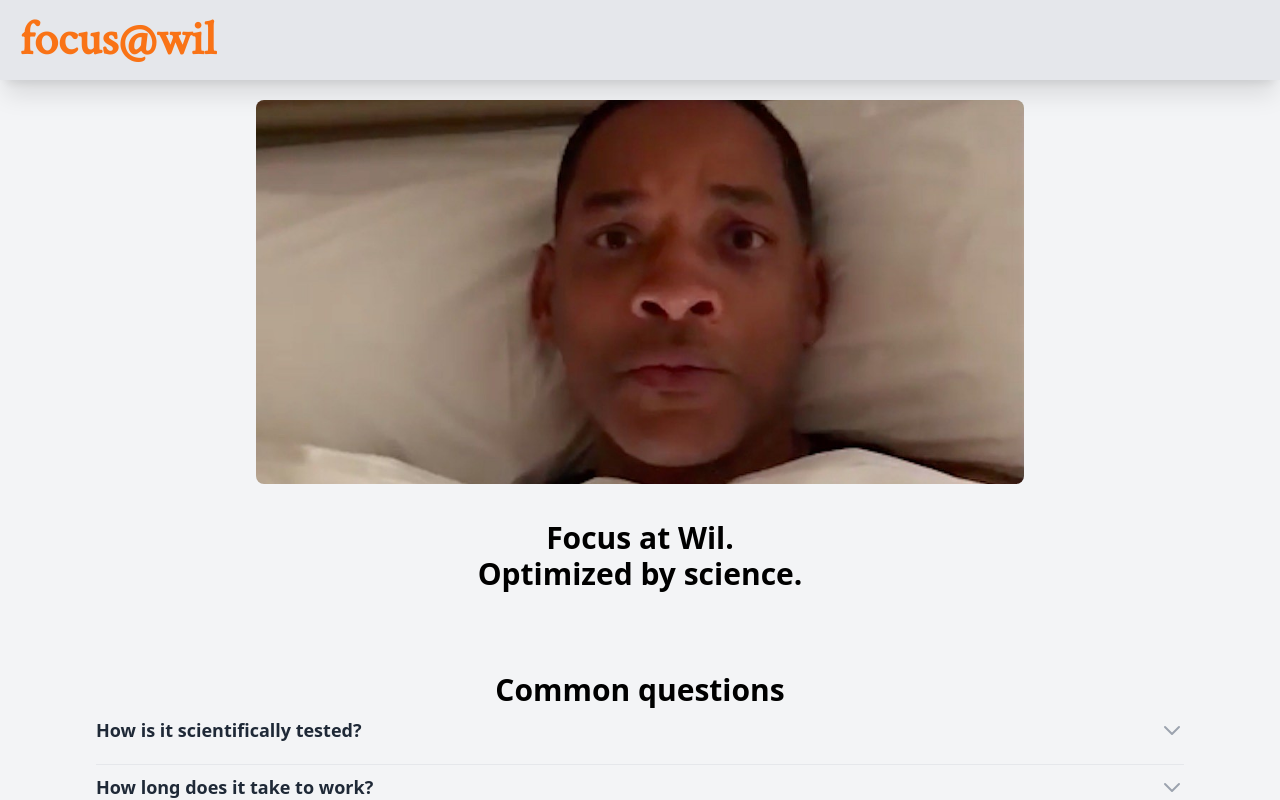
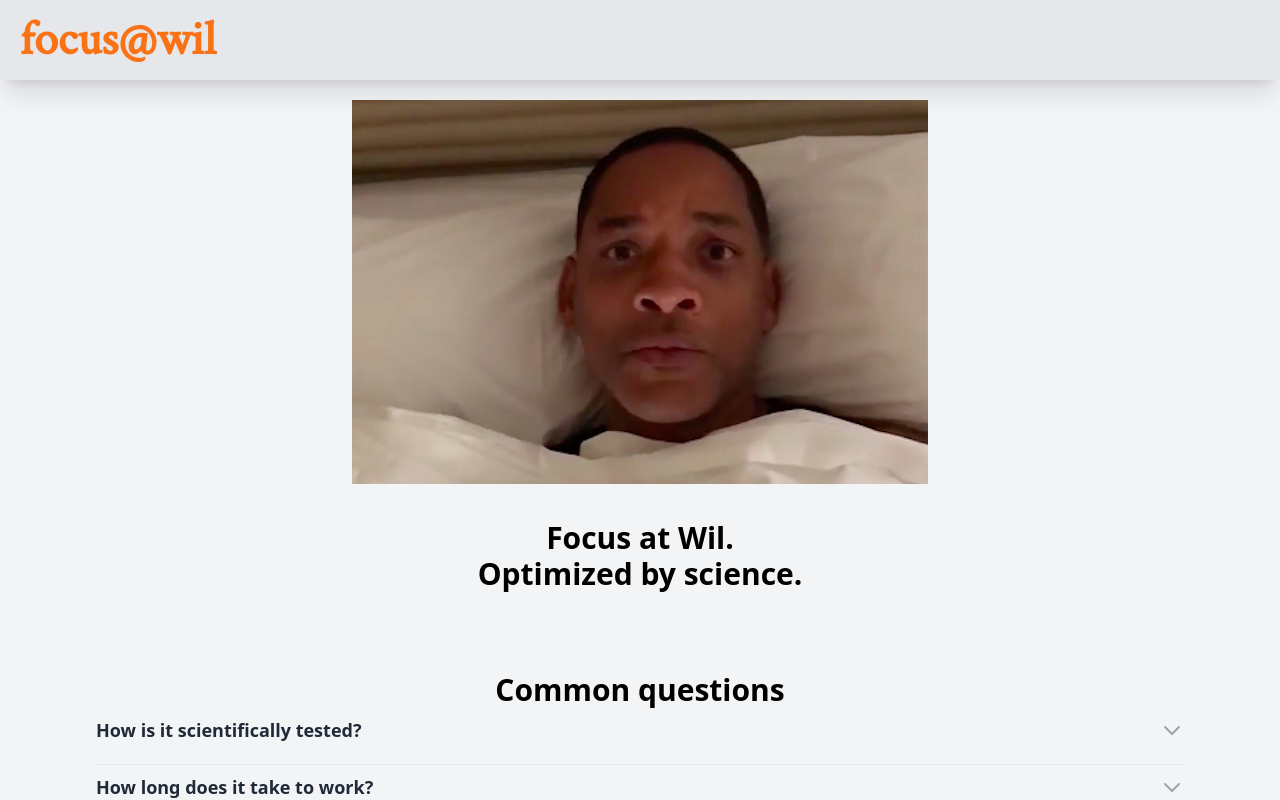
Before and after one commit to whobutsb/focusatwil, a React (Vite) app: page / in a window 1280 px wide. Shown: the top 800 px of the page. Built offline with nearby package versions, Linux system fonts and the light colour scheme.

Commit message:
Fixed the image

```diff
--- a/src/SlideShow.jsx
+++ b/src/SlideShow.jsx
@@ -23,8 +23,8 @@
 
   return (
     <div className="w-full flex justify-center">
-      <div className="w-full max-w-3xl overflow-hidden rounded-lg">
-        <img src={shuffled[index]} alt={`slide-${index}`} className="w-full h-64 sm:h-96 object-cover" />
+      <div className="w-full max-w-3xl  rounded-lg">
+        <img src={shuffled[index]} alt={`slide-${index}`} className="w-full h-64 sm:h-96 object-contain" />
       </div>
     </div>
   )
```
